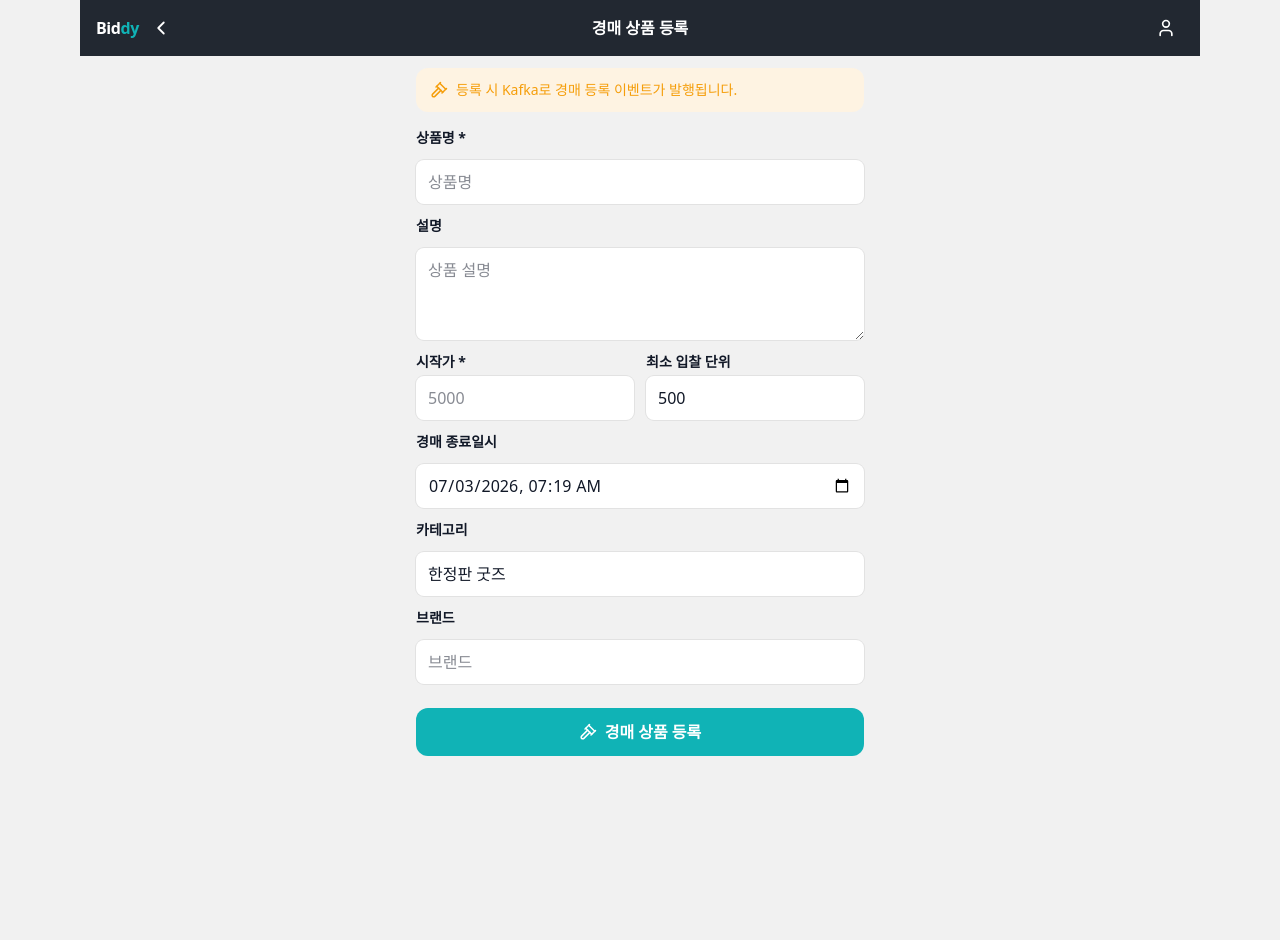
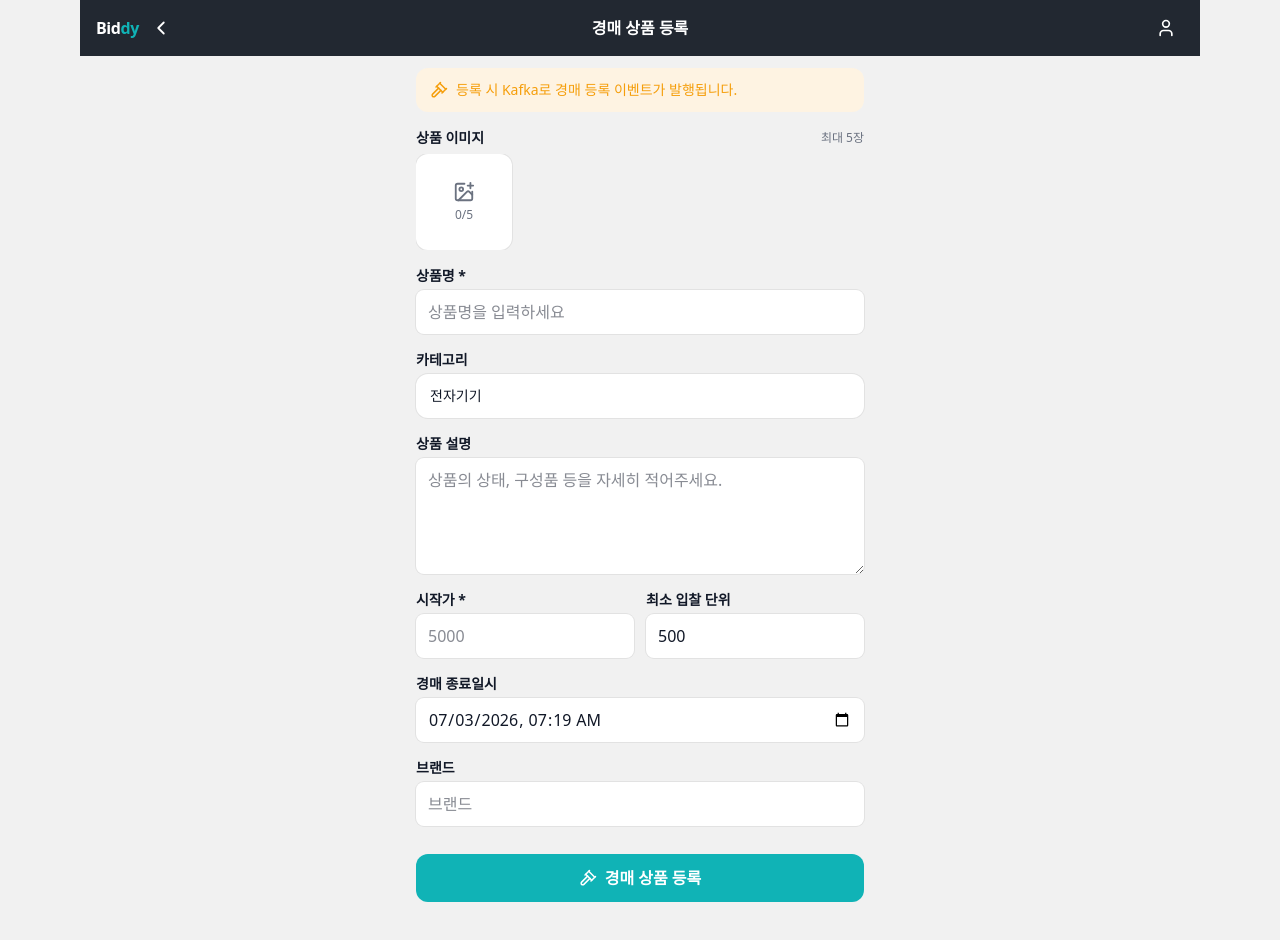
Before and after one commit to jjjj1098/beadv6_6_frontal_FE, a React (Vite) app in the folder biddy_frontend/: page /products/create/auction in a window 1280 px wide. Shown: the top 940 px of the page. Before the commit the page ends 908 px from the top, so only its background shows below. Built offline with nearby package versions, Linux system fonts and the light colour scheme; sample sign-in values are in the browser's storage.

Commit message:
feat: 경매 상품 등록에 이미지 업로드 + 카테고리 셀렉트 추가
일반 상품 등록과 동일한 ImageUploader, FormField 컴포넌트 사용.

```diff
--- a/biddy_frontend/src/pages/AuctionProductCreatePage.jsx
+++ b/biddy_frontend/src/pages/AuctionProductCreatePage.jsx
@@ -3,7 +3,10 @@ import { useNavigate } from "react-router-dom"
 import { Gavel } from "lucide-react"
 import Header from "../components/Header"
 import PageContainer from "../components/PageContainer"
-import { createAuctionProduct } from "../api/productApi"
+import ImageUploader from "../components/ImageUploader"
+import { Field, Select } from "../components/FormField"
+import { CATEGORIES } from "../api/mockData"
+import { createAuctionProduct, uploadProductImages } from "../api/productApi"
 
 function defaultEndsAt() {
   const d = new Date(Date.now() + 7 * 24 * 60 * 60 * 1000)
@@ -23,6 +26,7 @@ export default function AuctionProductCreatePage() {
     brand: "",
     endsAt: defaultEndsAt(),
   })
+  const [imageFiles, setImageFiles] = useState([])
   const [submitting, setSubmitting] = useState(false)
 
   const update = (key) => (e) => setForm((f) => ({ ...f, [key]: e.target.value }))
@@ -32,7 +36,7 @@ export default function AuctionProductCreatePage() {
     if (!form.startPrice) { alert("시작가를 입력하세요"); return }
     setSubmitting(true)
     try {
-      await createAuctionProduct({
+      const created = await createAuctionProduct({
         ...form,
         price: Number(form.startPrice),
         startPrice: Number(form.startPrice),
@@ -41,6 +45,9 @@ export default function AuctionProductCreatePage() {
         startsAt: new Date().toISOString().slice(0, 19),
         endsAt: form.endsAt,
       })
+      if (imageFiles.length > 0) {
+        await uploadProductImages(created.id, imageFiles)
+      }
       alert("경매 상품 등록 성공!")
       navigate("/")
     } catch (err) {
@@ -60,12 +67,25 @@ export default function AuctionProductCreatePage() {
         등록 시 Kafka로 경매 등록 이벤트가 발행됩니다.
       </div>
 
-      <div className="flex flex-col gap-3 pt-4 pb-28">
-        <label className="text-sm font-semibold text-foreground">상품명 *</label>
-        <input value={form.title} onChange={update("title")} placeholder="상품명" className="rounded-lg bg-card px-3 py-2.5 ring-1 ring-border" />
+      <div className="flex flex-col gap-4 pt-4 pb-28">
+        <Field label="상품 이미지" hint="최대 5장">
+          <ImageUploader onFilesChange={setImageFiles} />
+        </Field>
 
-        <label className="text-sm font-semibold text-foreground">설명</label>
-        <textarea value={form.description} onChange={update("description")} rows={3} placeholder="상품 설명" className="rounded-lg bg-card px-3 py-2.5 ring-1 ring-border" />
+        <div className="flex flex-col gap-1">
+          <label className="text-sm font-semibold text-foreground">상품명 *</label>
+          <input value={form.title} onChange={update("title")} placeholder="상품명을 입력하세요" className="rounded-lg bg-card px-3 py-2.5 ring-1 ring-border" />
+        </div>
+
+        <div className="flex flex-col gap-1">
+          <label className="text-sm font-semibold text-foreground">카테고리</label>
+          <Select value={form.category} onChange={update("category")} options={CATEGORIES.filter((c) => c !== "전체")} />
+        </div>
+
+        <div className="flex flex-col gap-1">
+          <label className="text-sm font-semibold text-foreground">상품 설명</label>
+          <textarea value={form.description} onChange={update("description")} rows={4} placeholder="상품의 상태, 구성품 등을 자세히 적어주세요." className="rounded-lg bg-card px-3 py-2.5 ring-1 ring-border" />
+        </div>
 
         <div className="grid grid-cols-2 gap-3">
           <div className="flex flex-col gap-1">
@@ -78,14 +98,15 @@ export default function AuctionProductCreatePage() {
           </div>
         </div>
 
-        <label className="text-sm font-semibold text-foreground">경매 종료일시</label>
-        <input value={form.endsAt} onChange={update("endsAt")} type="datetime-local" className="rounded-lg bg-card px-3 py-2.5 ring-1 ring-border" />
+        <div className="flex flex-col gap-1">
+          <label className="text-sm font-semibold text-foreground">경매 종료일시</label>
+          <input value={form.endsAt} onChange={update("endsAt")} type="datetime-local" className="rounded-lg bg-card px-3 py-2.5 ring-1 ring-border" />
+        </div>
 
-        <label className="text-sm font-semibold text-foreground">카테고리</label>
-        <input value={form.category} onChange={update("category")} className="rounded-lg bg-card px-3 py-2.5 ring-1 ring-border" />
-
-        <label className="text-sm font-semibold text-foreground">브랜드</label>
-        <input value={form.brand} onChange={update("brand")} placeholder="브랜드" className="rounded-lg bg-card px-3 py-2.5 ring-1 ring-border" />
+        <div className="flex flex-col gap-1">
+          <label className="text-sm font-semibold text-foreground">브랜드</label>
+          <input value={form.brand} onChange={update("brand")} placeholder="브랜드" className="rounded-lg bg-card px-3 py-2.5 ring-1 ring-border" />
+        </div>
 
         <button
           onClick={handleSubmit}
```
